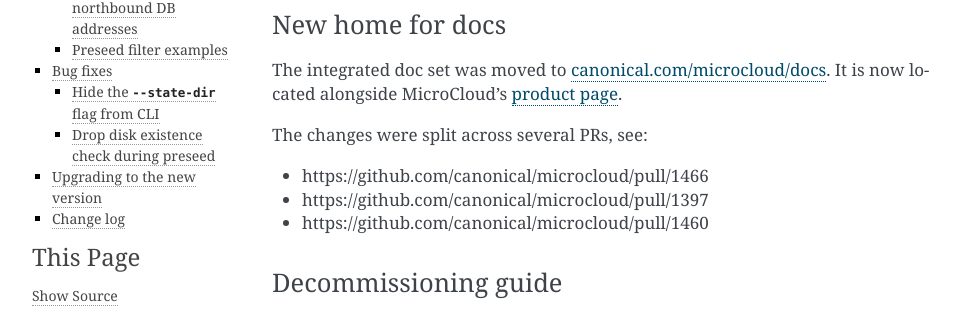
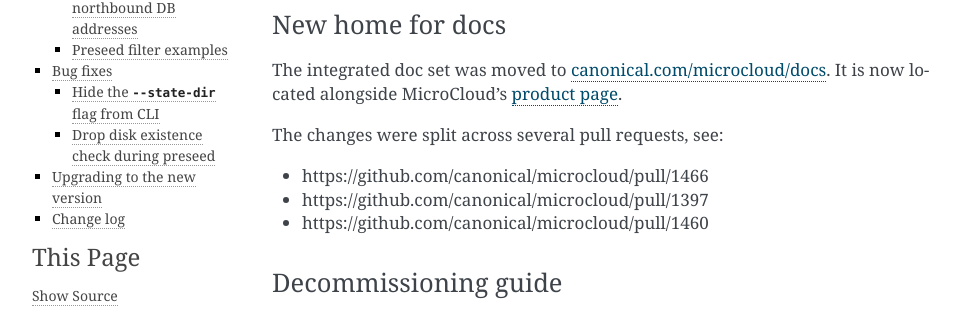
Before and after one commit to canonical/microcloud, a Sphinx documentation site: the page built from doc/reference/release-notes/release-notes-2.1.4.md, in a window 1280 px wide and 900 px high. Shown: the part 286-604 px from the top of the window, without its empty margins (148-1108 px from the left). Built offline with Sphinx 7.4.7, drawn with Linux system fonts in a browser that asks for light colours; the version number could not be read and is left out; comment, search, counter and statistics services are not loaded.

Commit message:
doc: change PR to "pull request"
Signed-off-by: Elijah Greenstein <elijah.greenstein@canonical.com>
(cherry picked from commit 37d49d5f3a181e9782425429c75565ccd25154f4)

```diff
--- a/doc/reference/release-notes/release-notes-2.1.4.md
+++ b/doc/reference/release-notes/release-notes-2.1.4.md
@@ -20,7 +20,7 @@
 The integrated doc set was moved to [canonical.com/microcloud/docs](https://canonical.com/microcloud/docs/).
 It is now located alongside MicroCloud's [product page](https://canonical.com/microcloud).
 
-The changes were split across several PRs, see:
+The changes were split across several pull requests, see:
 
 * https://github.com/canonical/microcloud/pull/1466
 * https://github.com/canonical/microcloud/pull/1397
```
